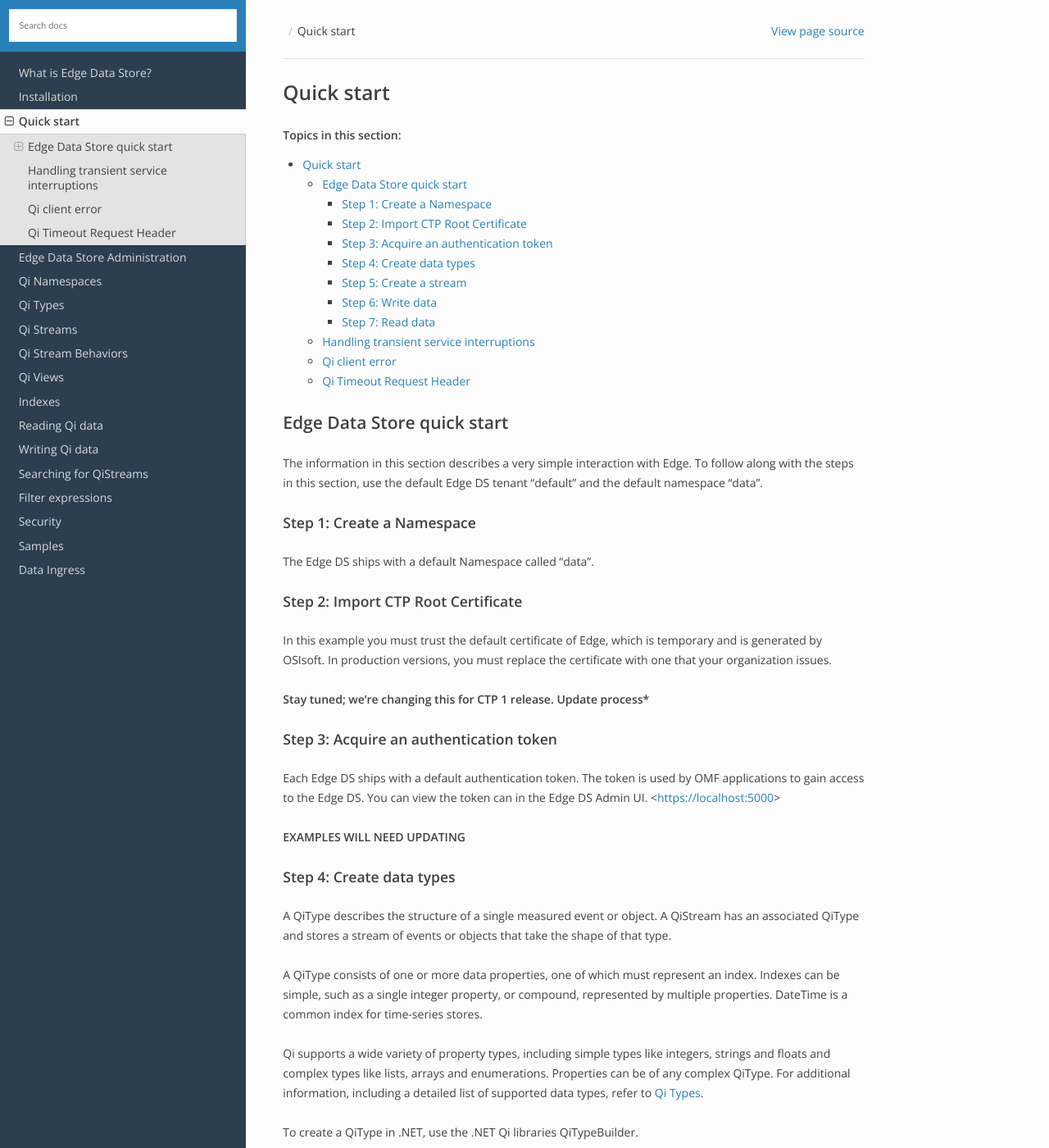
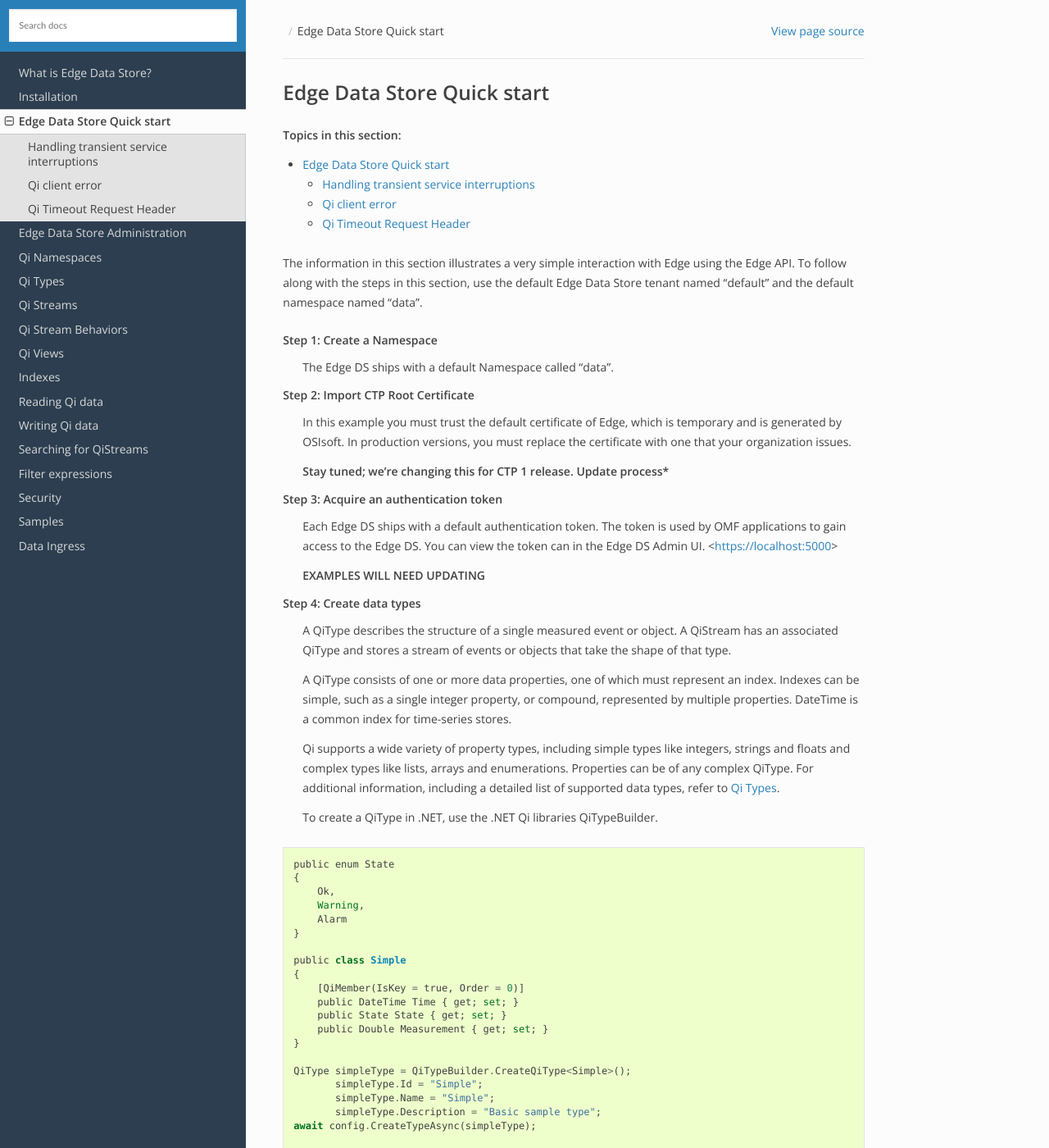
Before and after one commit to fgasparro/EdgeDS-Docs, a Sphinx documentation site: the page built from docs/Quick_Start.rst, in a window 1280 px wide and 1400 px high. Shown: the whole window at 82% size. Built offline with Sphinx 7.4.7 and the Read the Docs theme 2.0.0, drawn with Linux system fonts in a browser that asks for light colours; some of the changed text lies outside the part shown.

Commit message:
Update Quick_Start.rst

```diff
--- a/docs/Quick_Start.rst
+++ b/docs/Quick_Start.rst
@@ -1,57 +1,48 @@
 .. _Quick_start_topic:
 
-============
-Quick start
-============
+===========================
+Edge Data Store Quick start
+===========================
 
 .. contents:: Topics in this section:
     :depth: 3
 
-Edge Data Store quick start
--------------------------------
 
-The information in this section describes a very simple interaction with Edge.
-To follow along with the steps in this section, use the default Edge DS tenant "default" and the default namespace "data".
+The information in this section illustrates a very simple interaction with Edge using the Edge API.
+To follow along with the steps in this section, use the default Edge Data Store tenant named "default"
+and the default namespace named "data".
 
 
 Step 1: Create a Namespace
-**************************
-
-The Edge DS ships with a default Namespace called "data".
+  The Edge DS ships with a default Namespace called "data".
 
 
 Step 2: Import CTP Root Certificate
-***********************************
+  In this example you must trust the default certificate of Edge, which is temporary and is generated by OSIsoft.
+  In production versions, you must replace the certificate with one that your organization issues.
 
-In this example you must trust the default certificate of Edge, which is temporary and is generated by OSIsoft.
-In production versions, you must replace the certificate with one that your organization issues.
-
-**Stay tuned; we're changing this for CTP 1 release. Update process***
+  **Stay tuned; we're changing this for CTP 1 release. Update process***
 
 
 Step 3: Acquire an authentication token
-***************************************
+  Each Edge DS ships with a default authentication token. The token is used by OMF applications to gain access to the Edge DS.
+  You can view the token can in the Edge DS Admin UI. <https://localhost:5000>
 
-Each Edge DS ships with a default authentication token. The token is used by OMF applications to gain access to the Edge DS.
-You can view the token can in the Edge DS Admin UI. <https://localhost:5000>
-
-**EXAMPLES WILL NEED UPDATING**
+  **EXAMPLES WILL NEED UPDATING**
 
 Step 4: Create data types
-*************************
+  A QiType describes the structure of a single measured event or object. A QiStream has an associated
+  QiType and stores a stream of events or objects that take the shape of that type.
 
-A QiType describes the structure of a single measured event or object. A QiStream has an associated
-QiType and stores a stream of events or objects that take the shape of that type.
+  A QiType consists of one or more data properties, one of which must represent an index. Indexes can be
+  simple, such as a single integer property, or compound, represented by multiple properties.
+  DateTime is a common index for time-series stores.
 
-A QiType consists of one or more data properties, one of which must represent an index. Indexes can be
-simple, such as a single integer property, or compound, represented by multiple properties.
-DateTime is a common index for time-series stores.
+  Qi supports a wide variety of property types, including simple types like integers, strings and floats
+  and complex types like lists, arrays and enumerations. Properties can be of any complex QiType.
+  For additional information, including a detailed list of supported data types, refer to :ref:`Qi_Types_topic`.
 
-Qi supports a wide variety of property types, including simple types like integers, strings and floats
-and complex types like lists, arrays and enumerations. Properties can be of any complex QiType.
-For additional information, including a detailed list of supported data types, refer to :ref:`Qi_Types_topic`.
-
-To create a  QiType in .NET, use the .NET Qi libraries QiTypeBuilder.
+  To create a  QiType in .NET, use the .NET Qi libraries QiTypeBuilder.
 
 ::
 
@@ -76,8 +67,8 @@ To create a  QiType in .NET, use the .NET Qi libraries QiTypeBuilder.
          simpleType.Description = "Basic sample type";
   await config.CreateTypeAsync(simpleType);
 
-When working outside of .NET,  Qi libraries are unavailable. The QiType is defined using JSON
-and is posted to the OSIsoft Cloud Services endpoint.
+  When working outside of .NET, Qi libraries are unavailable. The QiType is defined using JSON
+  and is posted to the OSIsoft Cloud Services endpoint.
 
 ::
 
@@ -200,12 +191,10 @@ and is posted to the OSIsoft Cloud Services endpoint.
 
 
 Step 5: Create a stream
-***********************
+  A QiStream has an associated QiType and stores a stream of events or objects that take the shape of that type.
+  Detailed information about streams can be found in QiStreams.
 
-A QiStream has an associated QiType and stores a stream of events or objects that take the shape of that type.
-Detailed information about streams can be found in QiStreams.
-
-Create a QiStream of Simple events using the .NET Qi libraries as follows:
+  Create a QiStream of Simple events using the .NET Qi libraries as follows:
 
 ::
 
@@ -218,7 +207,7 @@ Create a QiStream of Simple events using the .NET Qi libraries as follows:
 
   simpleStream = config.CreateStreamAsync(simpleStream);
 
-To create the stream without the libraries, post a JSON representation of the QIStream to OSIsoft Cloud Services.
+  To create the stream without the libraries, post a JSON representation of the QIStream to OSIsoft Cloud Services.
 
 ::
 
@@ -239,13 +228,11 @@ To create the stream without the libraries, post a JSON representation of the QI
 
 
 Step 6: Write data
-******************
+  Qi supports many methods for adding and updating data. In this guide, we will insert.
+  Inserts will fail if events with the same index already exist in the database. Update will
+  add new events and replace existing events.
 
-Qi supports many methods for adding and updating data. In this guide, we will insert.
-Inserts will fail if events with the same index already exist in the database. Update will
-add new events and replace existing events.
-
-To insert an event via the .NET Qi libraries:
+  To insert an event via the .NET Qi libraries:
 
 ::
 
@@ -278,30 +265,28 @@ Additional information about writing data can be found in Writing data.
 
 
 Step 7: Read data
-*****************
+  Qi includes many different read methods for retrieving data from streams. In this guide,
+  we will read the value just written.
 
-Qi includes many different read methods for retrieving data from streams. In this guide,
-we will read the value just written.
+  Reads typically require an index or indexes. Our index is the Time property of Simple.
+  Retrieving the distinct value just written will require index, timestamp, of that value.
 
-Reads typically require an index or indexes. Our index is the Time property of Simple.
-Retrieving the distinct value just written will require index, timestamp, of that value.
-
-We Most read calls also require one or more indexes to determine which data to read.
-The simplest way to supply an index is as a string. In .NET a DateTime index for now could be provided as follows:
+  We Most read calls also require one or more indexes to determine which data to read.
+  The simplest way to supply an index is as a string. In .NET a DateTime index for now could be provided as follows:
 
 ::
 
   string index = DateTime.Parse("2017-08-17T17:21:36.3494129Z")
              .ToUniversalTime().ToString("o");
 
-To read a value at a distinct index, use the .NET Qi libraries:
+  To read a value at a distinct index, use the .NET Qi libraries:
 
 ::
 
   value = await client.GetDistinctValueAsync<Simple>(simpleStream.Id, index);
 
 
-To read using REST:
+  To read using REST:
 
 ::
 
@@ -313,7 +298,7 @@ To read using REST:
   Content-Type:
   Host: qi-data.osisoft.com
 
-Additional information about reading data can be found in Reading data.
+  Additional information about reading data can be found in Reading data.
 
 
 Handling transient service interruptions
```
